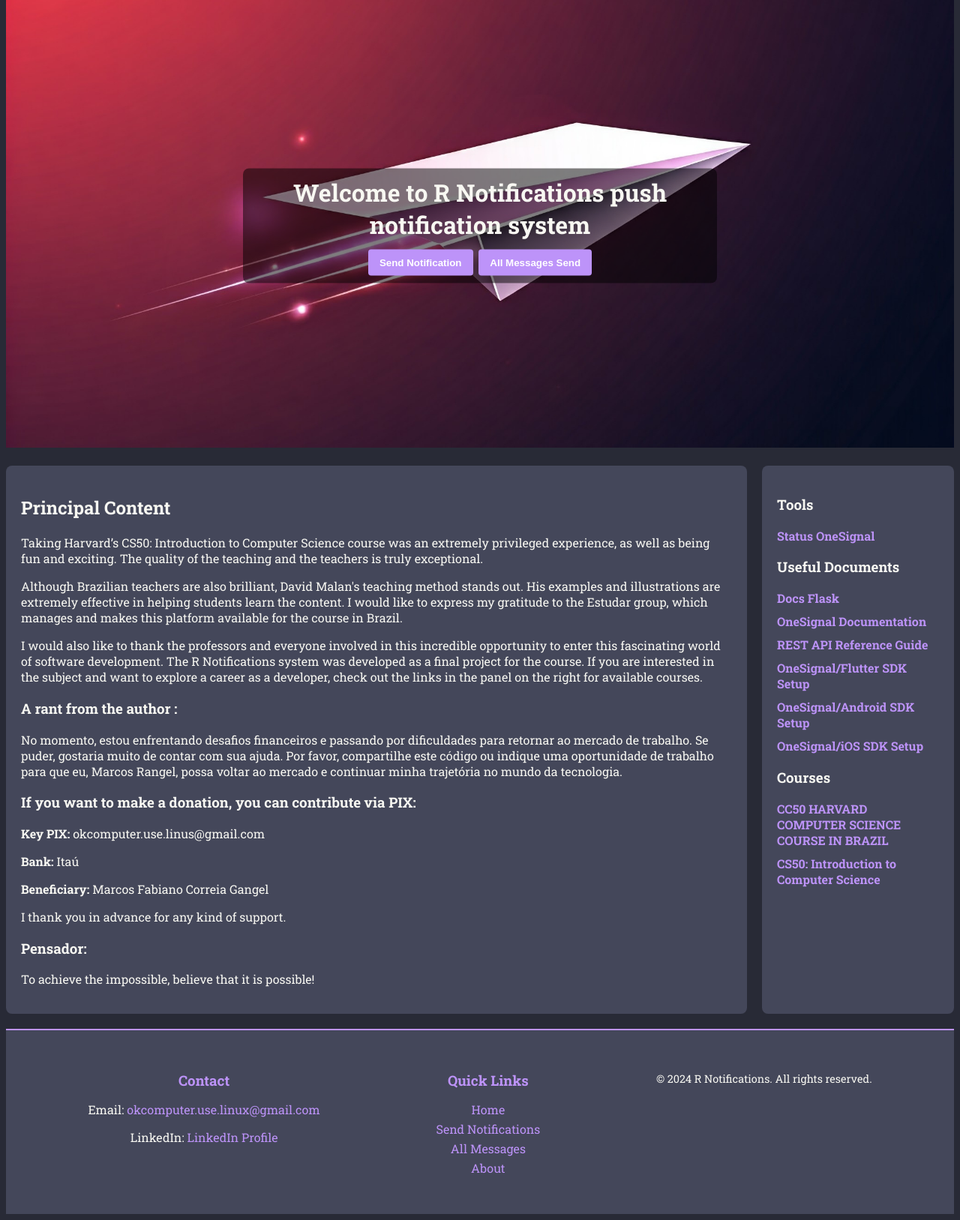
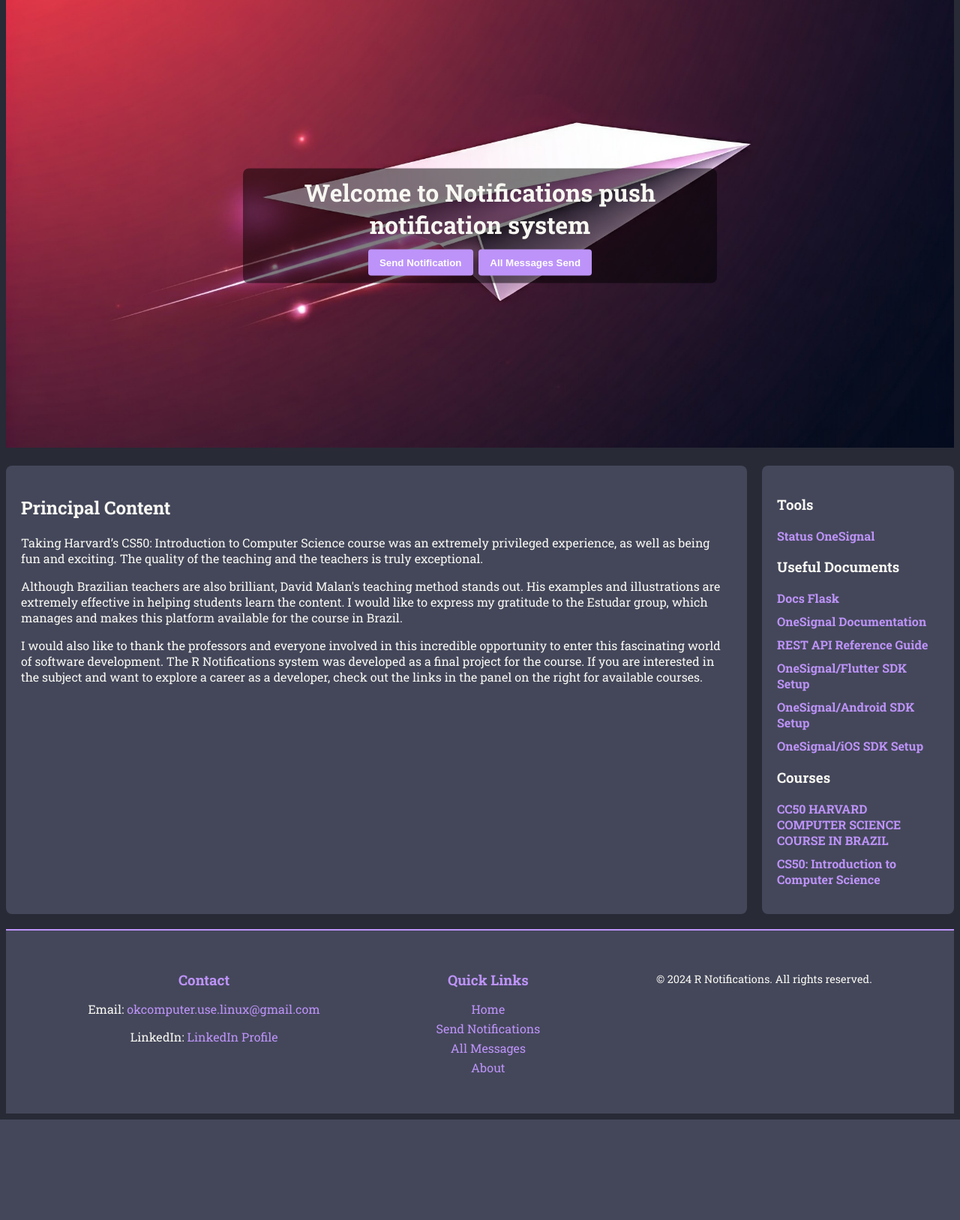
Before and after one commit to correiarangel/push_notification_app, a Flask app: page / in a window 1280 px wide. Shown: the part 49-1676 px from the top of the page at 75% size. After the commit the page ends 1542 px from the top, so only its background shows below. Run offline with Flask 3, Linux system fonts and the light colour scheme; some libraries are stand-ins or nearby versions.

Commit message:
chore: adjusting DockFile

```diff
--- a/app/templates/index.html
+++ b/app/templates/index.html
@@ -18,7 +18,7 @@
     <header class="header">
         <img src="{{ url_for('static', filename='images/heard.jpeg') }}" alt="Header Image" class="header-image">
         <div class="header-text">
-            Welcome to R Notifications push notification system
+            Welcome to Notifications push notification system
             <div class="btn-neader">
                 <button onclick="window.location.href='/form'"> Send Notification </button>
                 <button onclick="window.location.href='/messages'">All Messages Send</button>
@@ -53,24 +53,7 @@
                 in the panel on the right for available courses.
             </p>
 
-            <h3>A rant from the author :</h3>
-            <p>
-                No momento, estou enfrentando desafios financeiros e passando por dificuldades para retornar
-                ao mercado de trabalho. Se puder, gostaria muito de contar com sua ajuda. Por favor, compartilhe
-                este código ou indique uma oportunidade de trabalho para que eu, Marcos Rangel, possa voltar ao mercado
-                e continuar minha trajetória no mundo da tecnologia.
-            </p>
 
-            <h3>If you want to make a donation, you can contribute via PIX:</h3>
-
-            <p><strong>Key PIX:</strong> okcomputer.use.linus@gmail.com</p>
-            <p><strong>Bank:</strong> Itaú</p>
-            <p><strong>Beneficiary:</strong> Marcos Fabiano Correia Gangel</p>
-
-            <p>I thank you in advance for any kind of support.</p>
-
-            <h3>Pensador:</h3>
-            <p> To achieve the impossible, believe that it is possible!</p>
         </div>
 
         <!-- Coluna de links em um contêiner à direita -->
```
Also changed, not shown: 1 other file.
